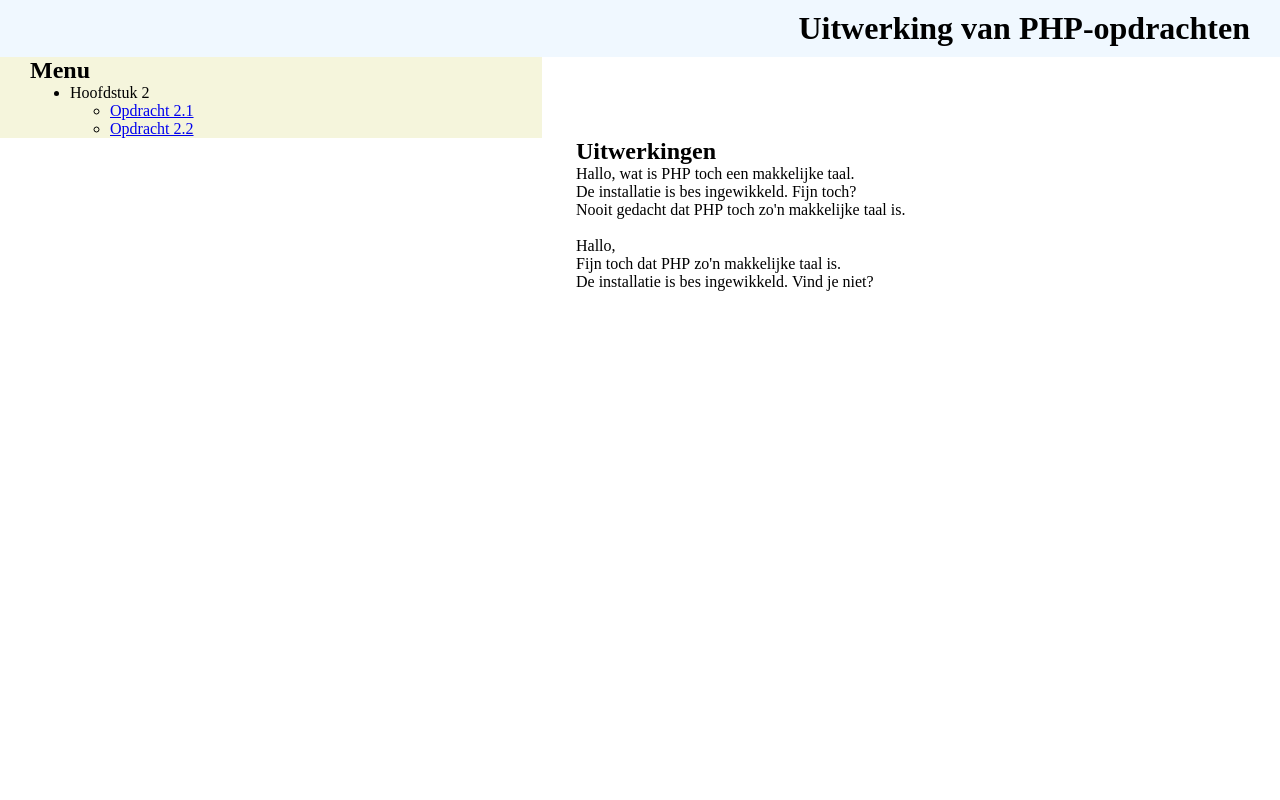
After one commit to bramvdt29/phpopdrachten, a PHP site: the page made by Hoofdstuk 2/2.2/opdracht2.2.php in a window 1280 px wide. The commit adds this page. Run offline with PHP 8.4, Linux system fonts and the light colour scheme.

Commit message:
Opdrachten PHP

```diff
--- a/Hoofdstuk 2/2.1/opdracht2.1.php
+++ b/Hoofdstuk 2/2.1/opdracht2.1.php
@@ -6,8 +6,10 @@
  * File: index.php
  */
 ?>
+<style>
+    <?php include '../../css/style.css'; ?>
+</style>
 <body>
-<?php include '../../css/style.css'; ?>
 <header>
     <h1><?php echo "Uitwerking van PHP-opdrachten"; ?></h1>
 </header>
@@ -20,7 +22,7 @@
                     <a href="opdracht2.1.php">Opdracht 2.1</a>
                 </li>
                 <li>
-                    <a href="">Opdracht 2.2</a>
+                    <a href="../2.2/opdracht2.2.php">Opdracht 2.2</a>
                 </li>
             </ul>
         </li>
--- /dev/null
+++ b/Hoofdstuk 2/2.2/opdracht2.2.php
@@ -0,0 +1,67 @@
+<?php
+/**
+ * User: Bram van der Tuuk
+ * Date: 15-02-2020
+ * Time: 12:06 PM
+ * File: index.php
+ */
+?>
+<?php
+    $text1 = "Hallo";
+    $text2 = "een makkelijke taal";
+    $text3 = "toch zo'n makkelijke taal";
+    $text4 = "wat is";
+    $text5 = "PHP";
+    $text6 = "Nooit gedacht dat";
+    $text7 = "De installatie is bes ingewikkeld";
+    $text8 = "Fijn";
+    $text9 = "?";
+    $text10 = ".";
+    $text11 = ",";
+    $text12 = "<br>";
+    $text13 = "is";
+    $text14 = "Vind je niet";
+    $text15 = "toch";
+    $space = "&nbsp;";
+?>
+<style>
+    <?php include '../../css/style.css'; ?>
+</style>
+<body>
+<header>
+    <h1><?php echo "Uitwerking van PHP-opdrachten"; ?></h1>
+</header>
+<aside>
+    <h2>Menu</h2>
+    <ul>
+        <li>Hoofdstuk 2
+            <ul>
+                <li>
+                    <a href="../2.1/opdracht2.1.php">Opdracht 2.1</a>
+                </li>
+                <li>
+                    <a href="opdracht2.2.php">Opdracht 2.2</a>
+                </li>
+            </ul>
+        </li>
+    </ul>
+</aside>
+<main id="wrapper">
+    <h2>Uitwerkingen</h2>
+    <p>
+        <?php
+            echo $text1; echo $text11; echo $space; echo $text4; echo $space; echo $text5; echo $space; echo $text15; echo $space; echo $text2; echo $text10; echo $text12;
+            echo $text7; echo $text10; echo $space; echo $text8; echo $space; echo $text15; echo $text9; echo $text12;
+            echo $text6; echo $space; echo $text5; echo $space; echo $text3; echo $space; echo $text13; echo $text10;
+        ?>
+    </p>
+    <br>
+    <p>
+        <?php
+            echo $text1; echo $text11; echo $text12;
+            echo $text8; echo $space; echo $text15; echo $space; echo "dat"; echo $space; echo $text5; echo $space; echo "zo'n makkelijke taal"; echo $space; echo $text13; echo $text10; echo $text12;
+            echo $text7; echo $text10; echo $space; echo "Vind je niet?";
+        ?>
+    </p>
+</main>
+</body>
--- a/index.php
+++ b/index.php
@@ -6,8 +6,10 @@
  * File: index.php
  */
 ?>
+<style>
+    <?php include 'css/style.css'; ?>
+</style>
 <body>
-<?php include 'css/style.css'; ?>
     <header>
         <h1><?php echo "Uitwerking van PHP-opdrachten"; ?></h1>
     </header>
@@ -20,7 +22,7 @@
                         <a href="Hoofdstuk%202/2.1/opdracht2.1.php">Opdracht 2.1</a>
                     </li>
                     <li>
-                        <a href="">Opdracht 2.2</a>
+                        <a href="Hoofdstuk%202/2.2/opdracht2.2.php">Opdracht 2.2</a>
                     </li>
                 </ul>
             </li>
```
